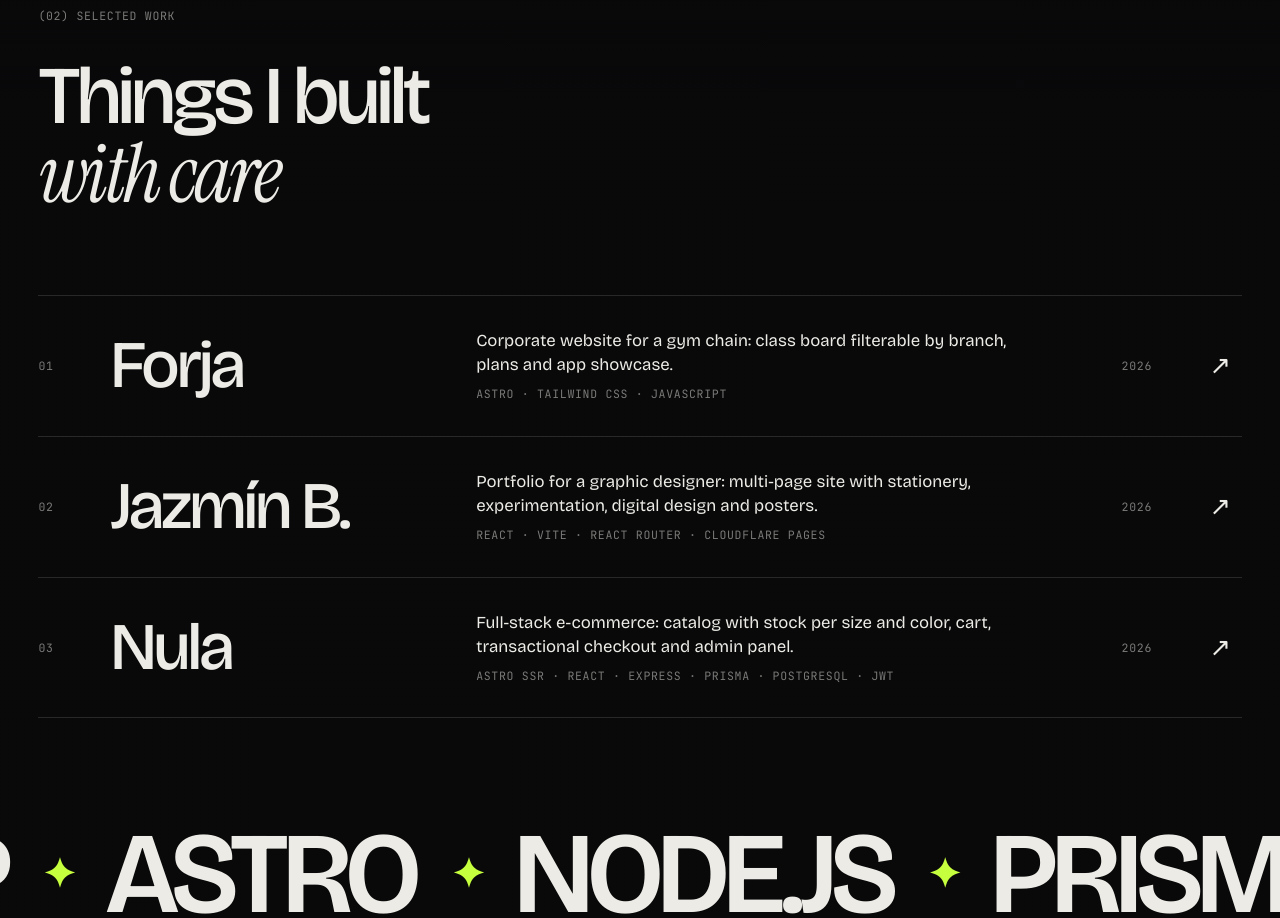
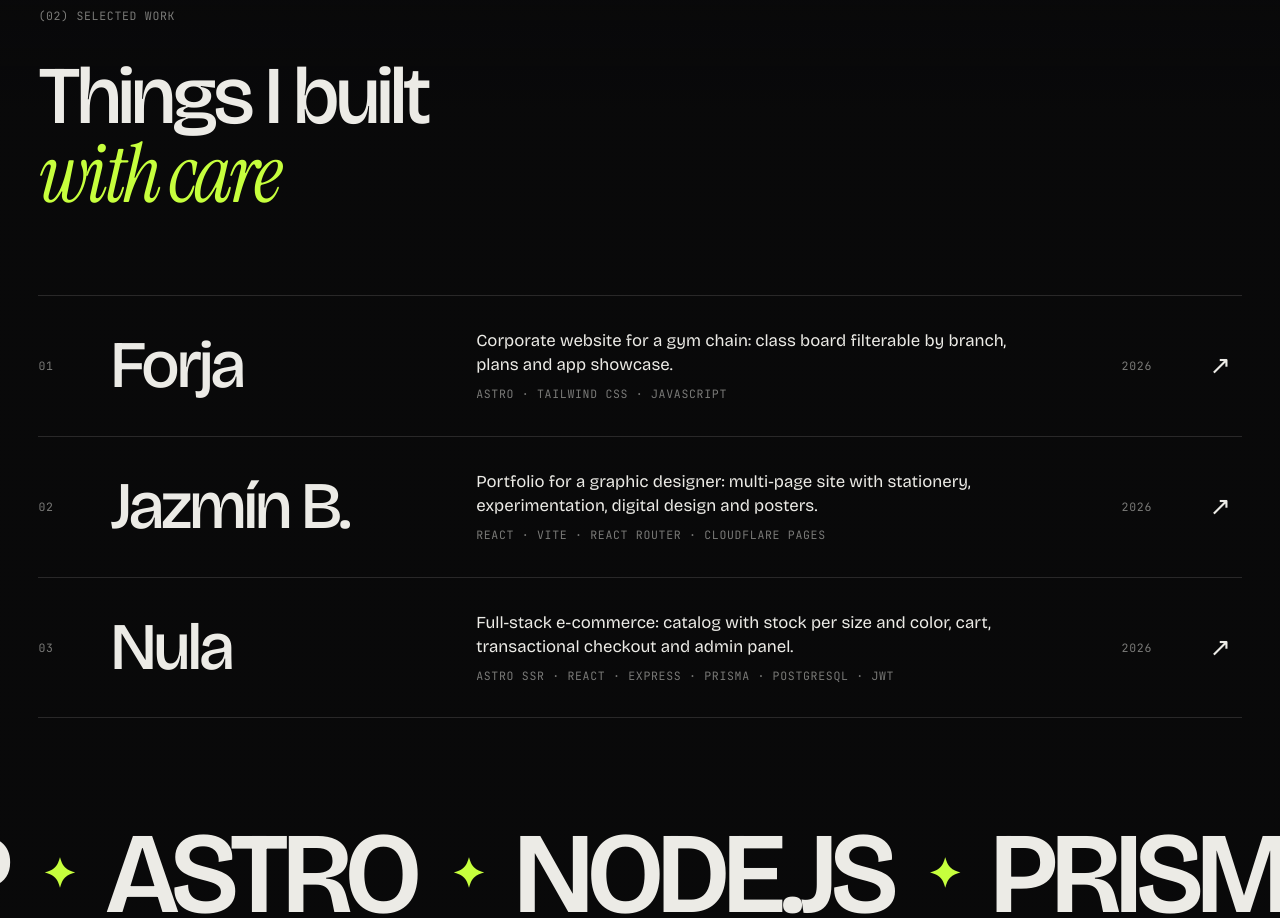
Before and after one commit to Juanii10/portfolio, a React (Vite) app: page / in a window 1280 px wide. Shown: the part 2080-2998 px from the top of the page. Built offline with nearby package versions, Linux system fonts and the light colour scheme.

Commit message:
Pone 'con cuidado' en color en el título de Trabajo

```diff
--- a/src/styles.css
+++ b/src/styles.css
@@ -158,6 +158,7 @@ section { position: relative; padding: 0 var(--g); }
 /* ---------- Trabajo ---------- */
 .work { padding-top: 16svh; padding-bottom: 12svh; background: linear-gradient(to bottom, transparent, rgba(9, 9, 10, 0.55) 18%, rgba(9, 9, 10, 0.55) 90%, transparent); }
 .work__head h2 { font-size: clamp(2.2rem, 6.4vw, 6.8rem); font-weight: 500; line-height: 0.95; letter-spacing: -0.045em; margin-bottom: 5rem; }
+.work__head h2 em { color: var(--acid); }
 .rows { border-top: 1px solid var(--line); }
 .row { border-bottom: 1px solid var(--line); transition: opacity 0.35s; }
 .rows.has-active .row:not(.is-active) { opacity: 0.28; }
```
